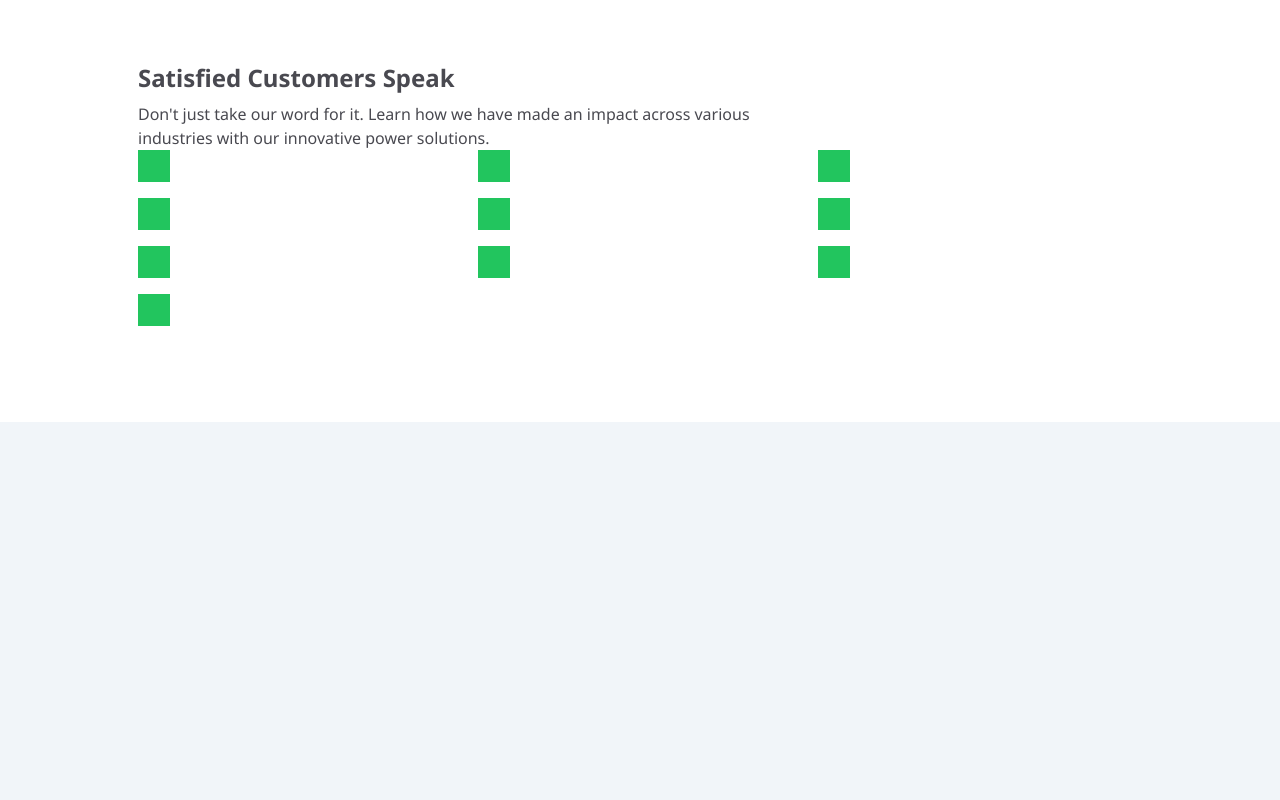
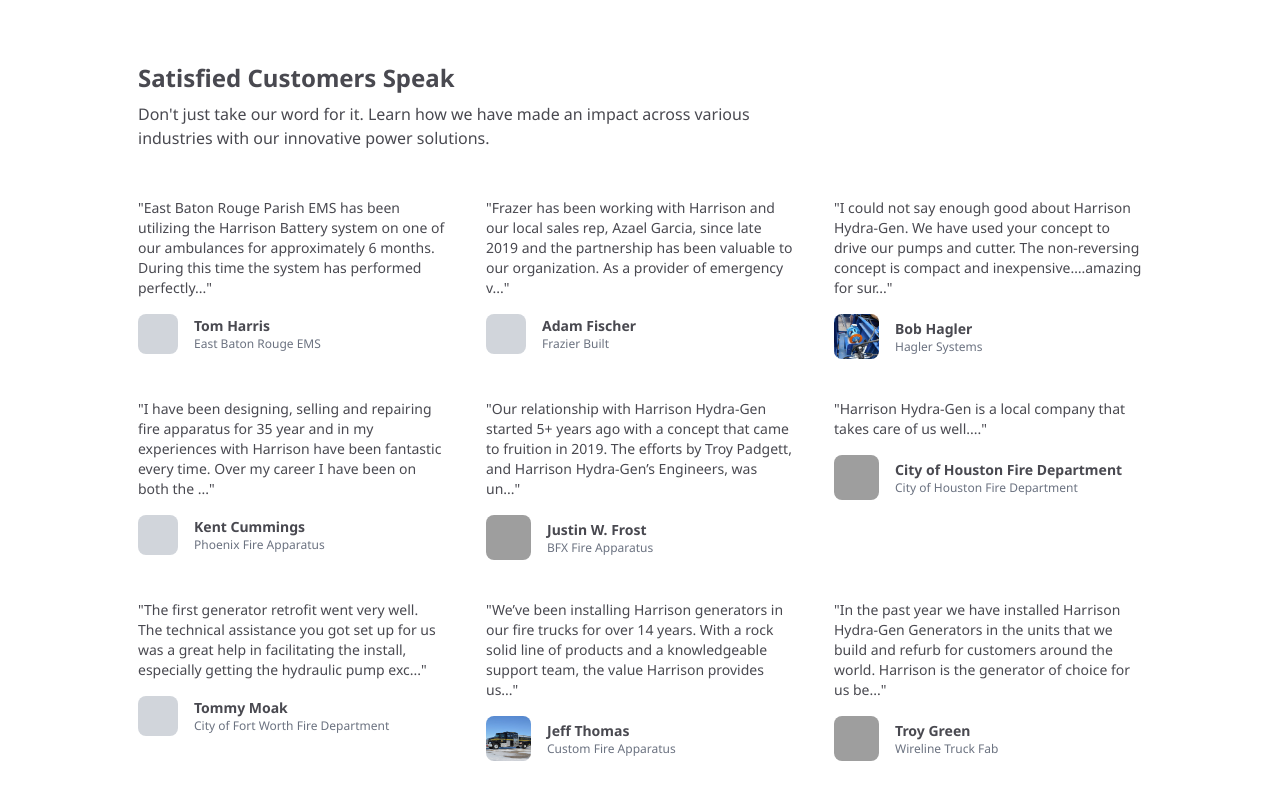
Before and after one commit to betaluis/hhg-website, a Next.js app: page / in a window 1280 px wide. Shown: the part 1322-2122 px from the top of the page. Before the commit the page ends 1744 px from the top, so only its background shows below. Built offline with nearby package versions, Linux system fonts and the light colour scheme; grey boxes are pictures that could not be loaded.

Commit message:
testimonial section and component organization

```diff
--- a/app/page.tsx
+++ b/app/page.tsx
@@ -71,9 +71,9 @@
             {/* Testimonials section */}
             <section className="bg-bkg-white py-24">
                 <Container>
-                    <h2 className="text-2xl md:text-2xl font-bold text-content-dark-1">
+                    <Heading size="h2" color="dark">
                         Satisfied Customers Speak
-                    </h2>
+                    </Heading>
                     <p className="text-sm md:text-base mt-4 sm:mt-3 md:mt-2 text-content-dark-1 max-w-2xl">
                         Don&apos;t just take our word for it. Learn how we have made an impact across various industries with our innovative power solutions.
                     </p>
--- /dev/null
+++ b/components/Animations.tsx
@@ -0,0 +1,21 @@
+"use client"
+import { motion } from "framer-motion"
+
+interface Props {
+    children: React.ReactNode,
+}
+
+export const FadeUp = ({ children }: Props) => {
+  return (
+        <motion.div
+            initial="hidden"
+            whileInView="visible"
+            viewport={{ once: true }}
+            transition={{ duration: 1 }}
+            variants={{
+                visible: { opacity: 1, y: 0 },
+                hidden: { opacity: 0, y: 50 }
+            }}
+        >{children}</motion.div>
+  )
+}
--- a/components/OffsetGridImages.tsx
+++ b/components/OffsetGridImages.tsx
@@ -29,6 +29,7 @@
                     hidden: { opacity: 0, y: 50 }
                 }}
             >
+                {/* TODO: Review images before production */}
                 <div className="grid grid-cols-2 md:grid-cols-4 lg:grid-cols-2 gap-2 sm:gap-4 grid-row-1 lg:grid-rows-[repeat(2,150px)]">
                     <div className="lg:bg-red-300 rounded-lg">
                         <img
--- a/components/testimonials/TestimonialCard.tsx
+++ b/components/testimonials/TestimonialCard.tsx
@@ -1,11 +1,43 @@
+import Image from 'next/image'
+import { FadeUp } from "@/components/Animations"
+
 interface Props {
     testimonial: Testimonial,
 }
 
 const TestimonialCard = ({ testimonial }: Props) => {
-  return (
-    <div className="h-8 w-8 bg-green-500"></div>
-  )
+    return (
+        <FadeUp>
+            <div>
+                {
+                    testimonial.quote &&
+                    <p className="text-sm text-content-dark-1">
+                        &quot;{testimonial.quote[0].slice(0, 180)}...&quot;
+                    </p>
+                }
+                <div className="flex items-center gap-4 mt-4">
+                    {
+                        testimonial.image.src ? (
+                            <Image
+                                src={testimonial.image.src}
+                                alt={testimonial.image.alt}
+                                width={45}
+                                height={45}
+                                className="rounded-lg object-cover aspect-square"
+                            />
+                        ) : (
+                            <div className="w-10 h-10 rounded-lg bg-gray-300"></div>
+                        )
+                    }
+                    <div className="flex flex-col">
+                        <p className="text-content-dark-1 text-sm font-bold">{testimonial.name}</p>
+                        {/* TODO: Create variable for text color */}
+                        <span className="text-xs text-gray-500">{testimonial.company}</span>
+                    </div>
+                </div>
+            </div>
+        </FadeUp>
+    )
 }
 
 export default TestimonialCard
--- a/components/testimonials/TestimonialGrid.tsx
+++ b/components/testimonials/TestimonialGrid.tsx
@@ -2,13 +2,16 @@
 import TestimonialCard from "./TestimonialCard"
 
 const TestimonialGrid = () => {
-  return (
-    <div className="grid grid-cols-1 sm:grid-cols-3 gap-4">
-        {testimonials.map((testimonial, index) => (
-            <TestimonialCard key={index} testimonial={testimonial} />
-        ))}
-    </div>
-  )
+
+    const reducedTestimonials = testimonials.slice(0, 9)
+
+    return (
+        <div className="grid grid-cols-1 sm:grid-cols-3 gap-10 mt-12">
+                {reducedTestimonials.map((testimonial, index) => (
+                    <TestimonialCard testimonial={testimonial} key={index} />
+                ))}
+        </div>
+    )
 }
 
 export default TestimonialGrid
--- a/components/typography/Text.tsx
+++ b/components/typography/Text.tsx
@@ -28,7 +28,11 @@
             );
         case "h2":
             return (
-                <h2 className={`text-center sm:text-left text-xl sm:text-2xl lg:text-3xl font-bold ${color === "light" ? "text-content-light" : "text-content-dark"} ${classes}`}>
+                <h2 className={`
+                    text-2xl md:text-2xl font-bold text-content-dark-1
+                    ${color === "light" ? "text-content-light" : "text-content-dark"}
+                    ${classes}
+                `}>
                     {children}
                 </h2>
             );
```
